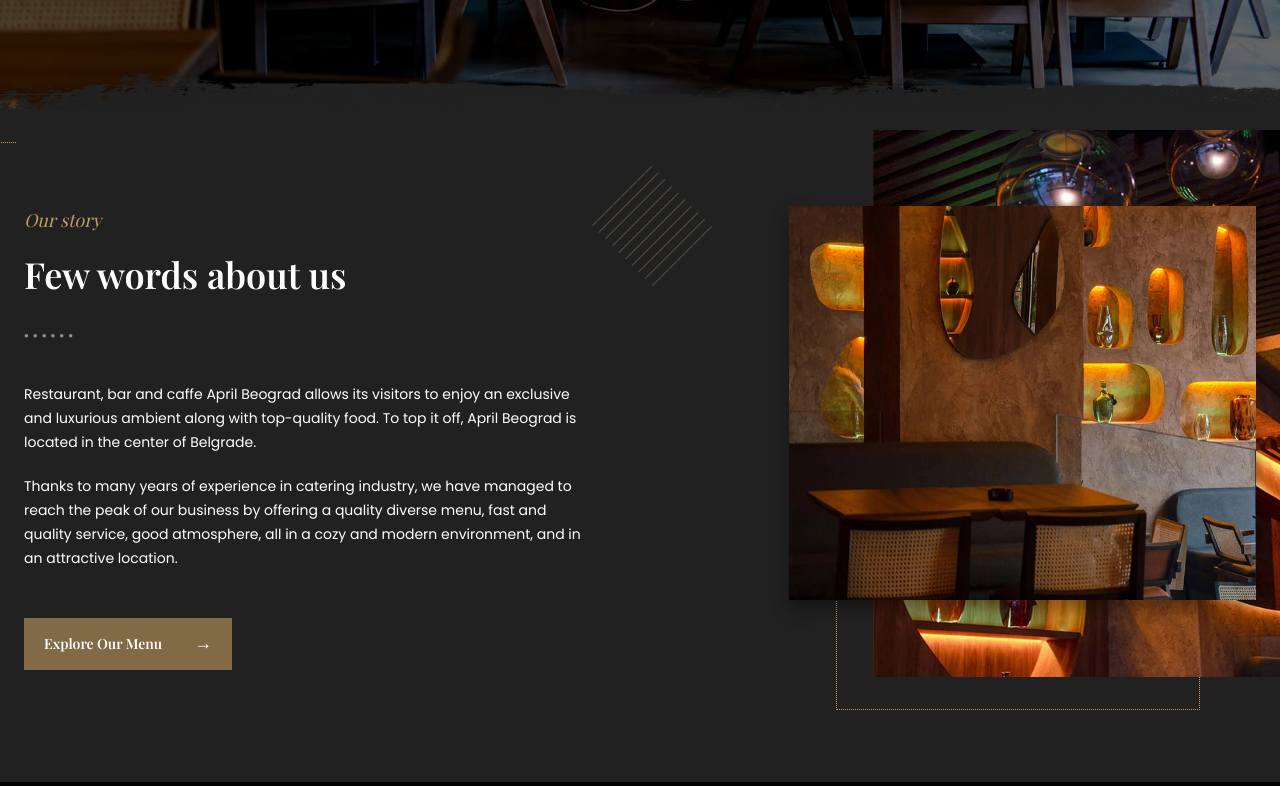
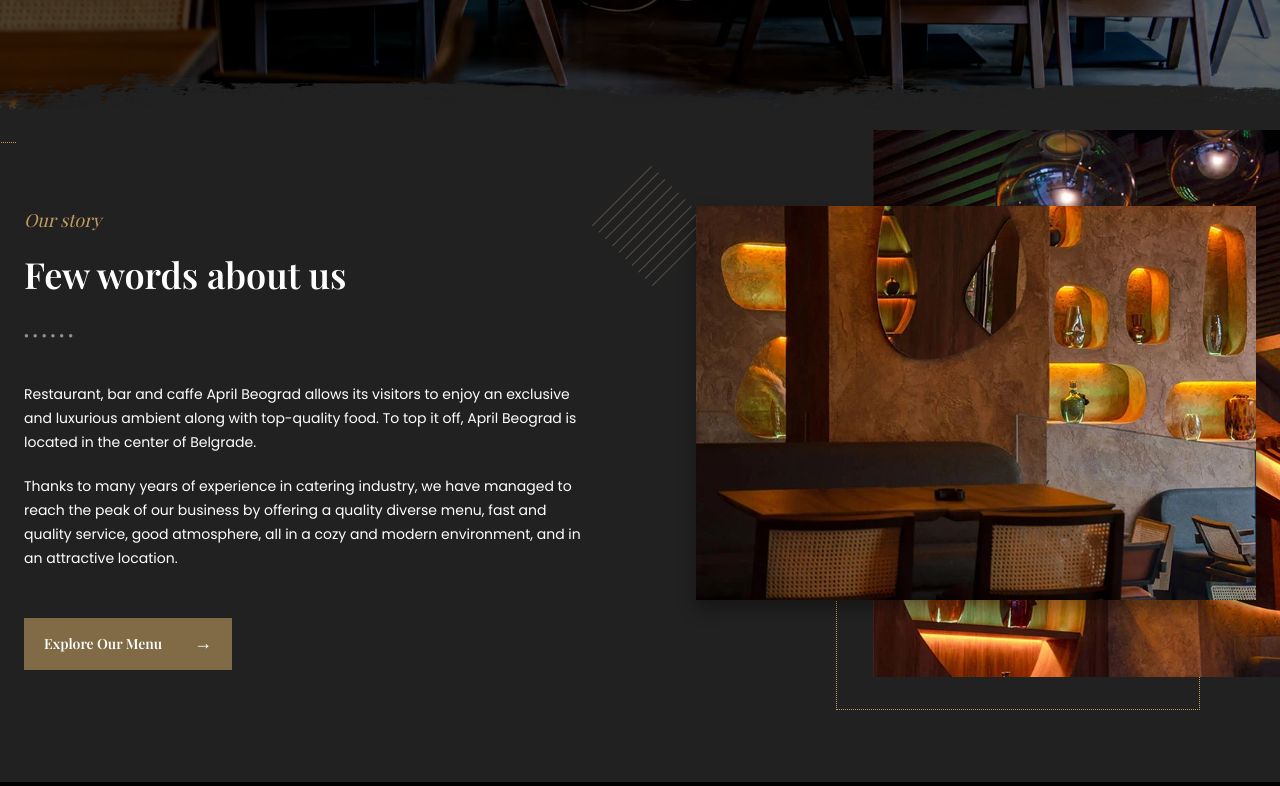
Before and after one commit to milosmicevic/April-Beograd, a React (Vite) app: page / in a window 1280 px wide. Shown: the part 690-1476 px from the top of the page. Built offline with nearby package versions, Linux system fonts and the light colour scheme.

Commit message:
Developing Our Story Section

```diff
--- a/src/components/OurStorySection/OurStorySection.jsx
+++ b/src/components/OurStorySection/OurStorySection.jsx
@@ -31,7 +31,7 @@ const OurStorySection = forwardRef((props, ref) => {
           <img src={CubeImage} className="absolute right-0 -top-10 xl:-right-32" alt="Cube Shape Image" />
         </div>
         <div className="relative flex justify-end flex-1 our-story-main-image-container">
-          <img className="w-full xl:w-5/6 xl:h-[85%]  z-10 our-story-main-image" src={OurStoryMainImage} alt="Our Story Main Image" />
+          <img className="w-full xl:h-[85%] aspect-[1.53] z-10 our-story-main-image" src={OurStoryMainImage} alt="Our Story Main Image" />
         </div>
       </div>
       <img
```
Also changed, not shown: src/assets/our-story-main.webp.
